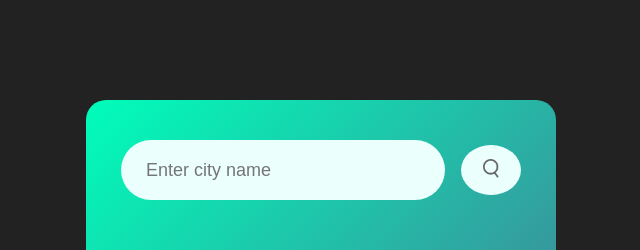
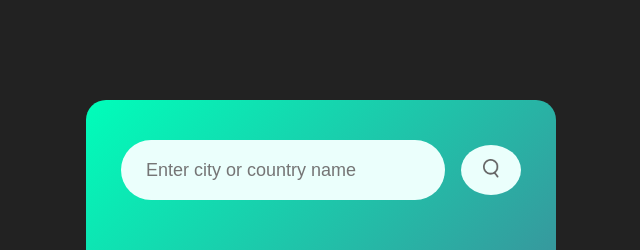
Before and after one commit to ParkhiSinha/Forecast-Finder, a plain HTML site: page index.html in a window 1280 px wide. Shown: the top 250 px of the page, without its empty margins (319-959 px from the left). Drawn offline with Linux system fonts and the light colour scheme; no server answers.

Commit message:
Update index.html

```diff
--- a/index.html
+++ b/index.html
@@ -9,7 +9,7 @@
   <body>
     <div class="card">
       <div class="search">
-        <input type="text" placeholder="Enter city name" spellcheck="false">
+        <input type="text" placeholder="Enter city or country name" spellcheck="false">
         <button><img src="search.png"></button>
       </div>
       <div class="weather">
```
